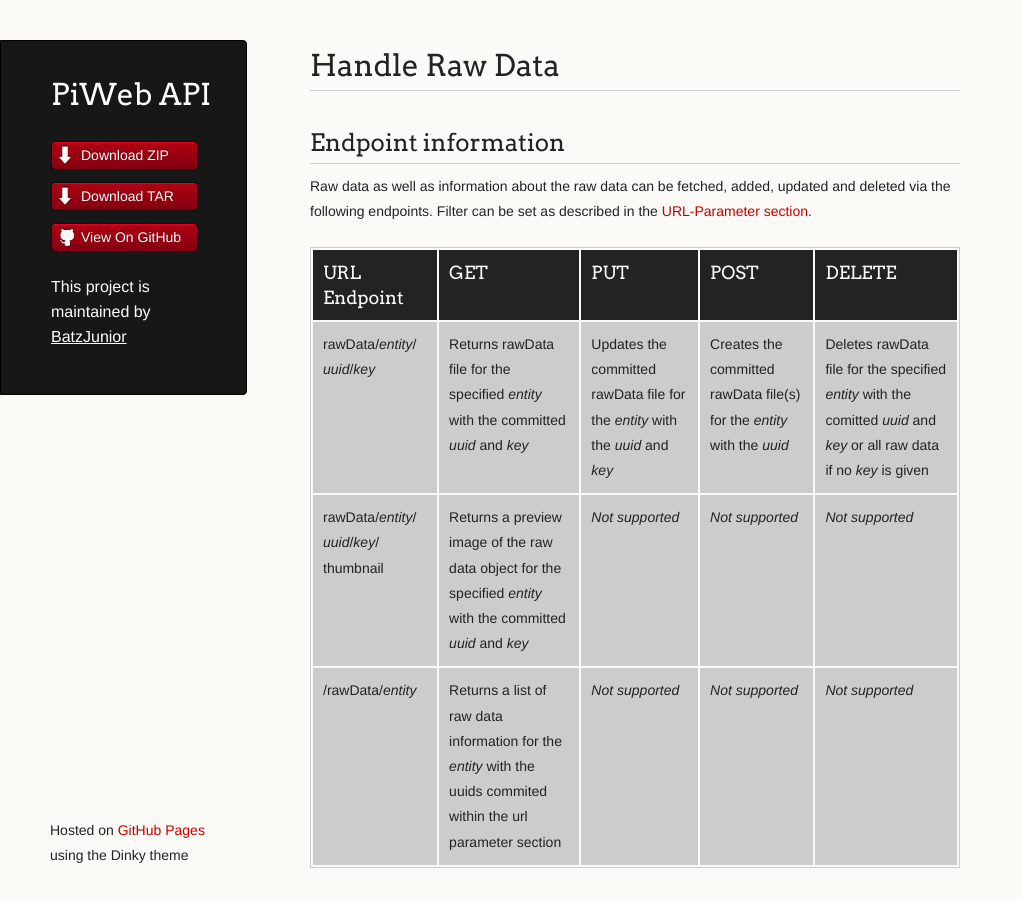
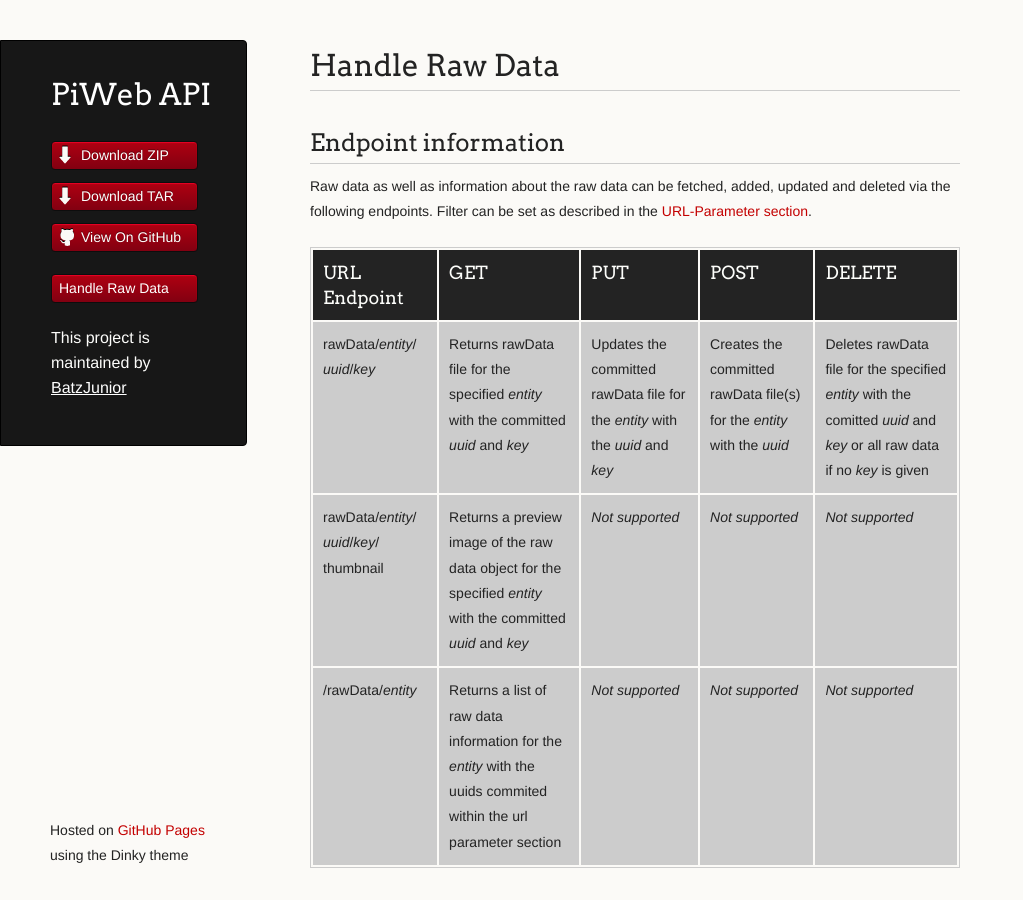
Before and after one commit to BatzJunior/testrepo, a Jekyll site: the page built from rawdata.md, in a window 1280 px wide and 900 px high. Shown: the whole window, without its empty margins (0-1023 px from the left). Built offline with Jekyll 4.4.1, drawn with Linux system fonts in a browser that asks for light colours.

Commit message:
Update frame.html

```diff
--- a/_layouts/frame.html
+++ b/_layouts/frame.html
@@ -28,9 +28,9 @@
         </ul>
 
         <ul>
-	  {% for post in site.posts %}
+	  {% for page in site.pages %}
 	    <li>
-	      <a href="{{ post.url }}">{{ post.title }}</a>
+	      <a href="{{ post.url }}">{{ page.title }}</a>
 	    </li>
 	  {% endfor %}
 	</ul>
```
